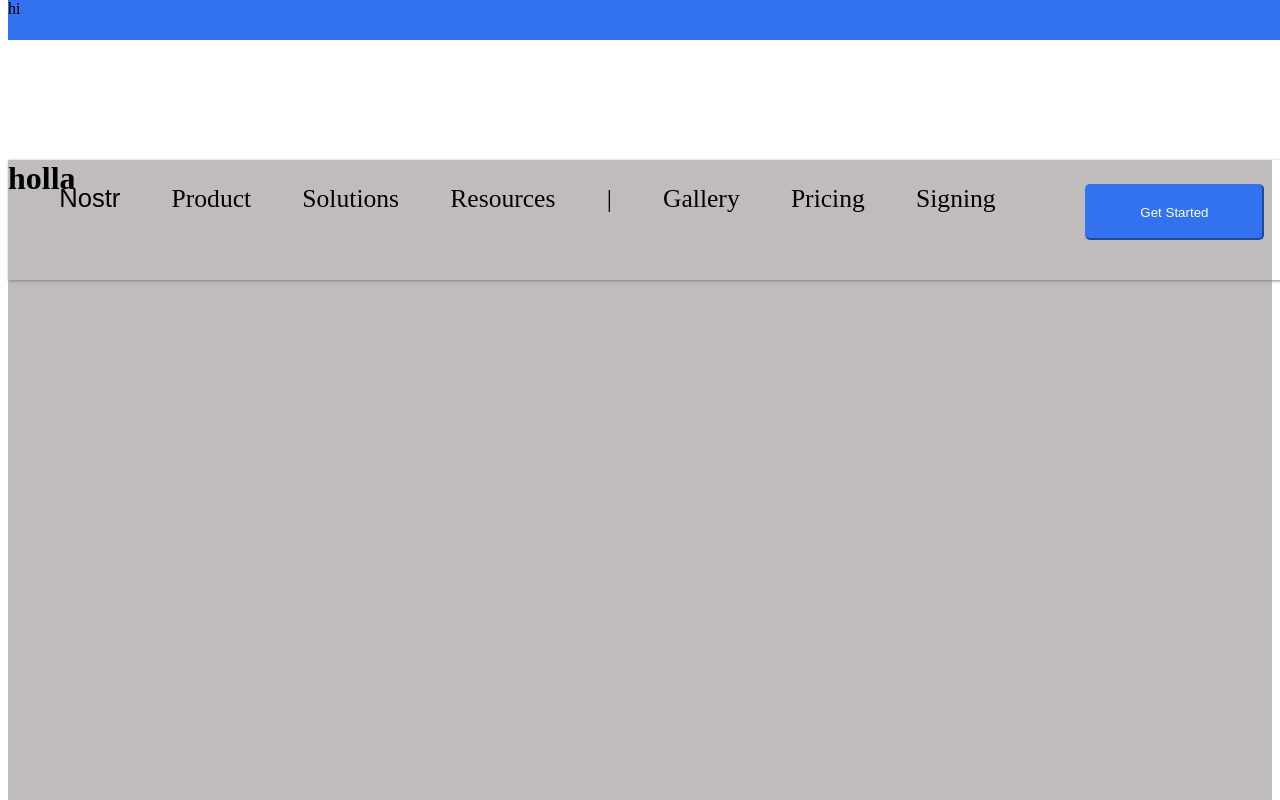
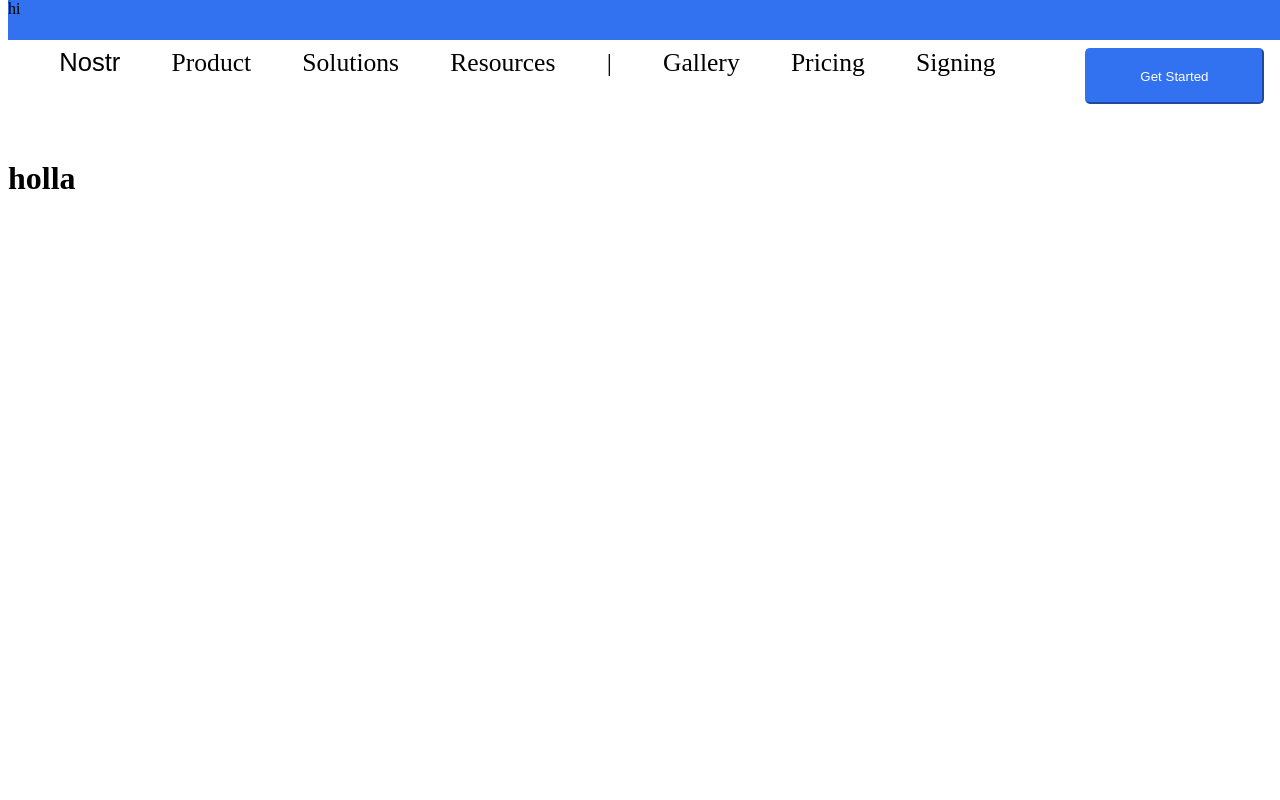
Before and after one commit to Vera25-O/Nostr, a React (Create React App) app in the folder my-nostr/: page / in a window 1280 px wide. Shown: the top 800 px of the page. Built offline with nearby package versions, Linux system fonts and the light colour scheme.

Commit message:
modified Navbar position

```diff
--- a/my-nostr/src/index.css
+++ b/my-nostr/src/index.css
@@ -4,15 +4,17 @@
     overflow: hidden;
     height: 15vh;
     width: 100%;
-    box-shadow: 1px 1px 3px grey;
+    top: 3%;
+    background-color:rgb(248, 245, 248) 0% ;
+
   }
   .navbar.active {
     background: linear-gradient(
       0deg,
       rgb(248, 245, 248) 0%,
-      rgb(146, 55, 146) 0%
+      rgb(248, 245, 248) 0%
     );
-    top: 0%;
+    box-shadow: 1px 1px 3px grey;
   }
   .logo{
     font-family:"Sofia", sans-serif;
@@ -45,7 +47,7 @@
   }
   /* landingpage */
   .landing{
-    background-color: rgb(192, 188, 188);
+    background-color: rgb(248, 245, 248) 0%;
     width: 100%;
     height: 100vh;
     margin-top: 20vh;
```
